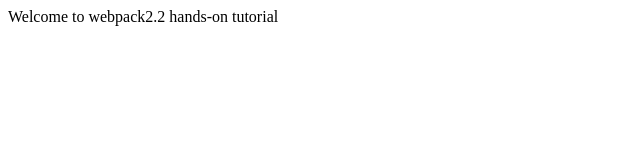
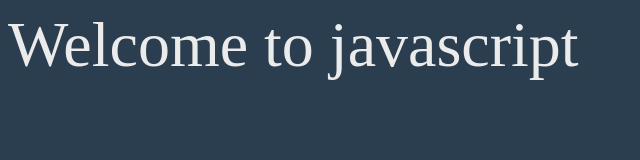
Before and after one commit to passionateseeds/Webpack2.2-Hands-on, a plain HTML site: page build/index.html in a window 1280 px wide. Shown: the whole page, without its empty margins (0-640 px from the left). Drawn offline with Linux system fonts and the light colour scheme.

Commit message:
Add css and javascript file

```diff
--- /dev/null
+++ b/build/bundle.js
@@ -0,0 +1 @@
+document.getElementById('root').innerHTML = 'Welcome to javascript';
--- a/build/index.html
+++ b/build/index.html
@@ -3,8 +3,10 @@
   <head>
     <meta charset="utf-8">
     <title>webpack2.2 hands-on tutorial</title>
+    <link rel="stylesheet" href="./main.css">
   </head>
   <body>
     <div id="root">Welcome to webpack2.2 hands-on tutorial</div>
+    <script src="./bundle.js" charset="utf-8"></script>
   </body>
 </html>
--- /dev/null
+++ b/build/main.css
@@ -0,0 +1,5 @@
+body{
+  background-color: #2b3e50;
+  color: #ebebeb;
+  font-size: 4em;
+}
```
Also changed, not shown: README.md.
